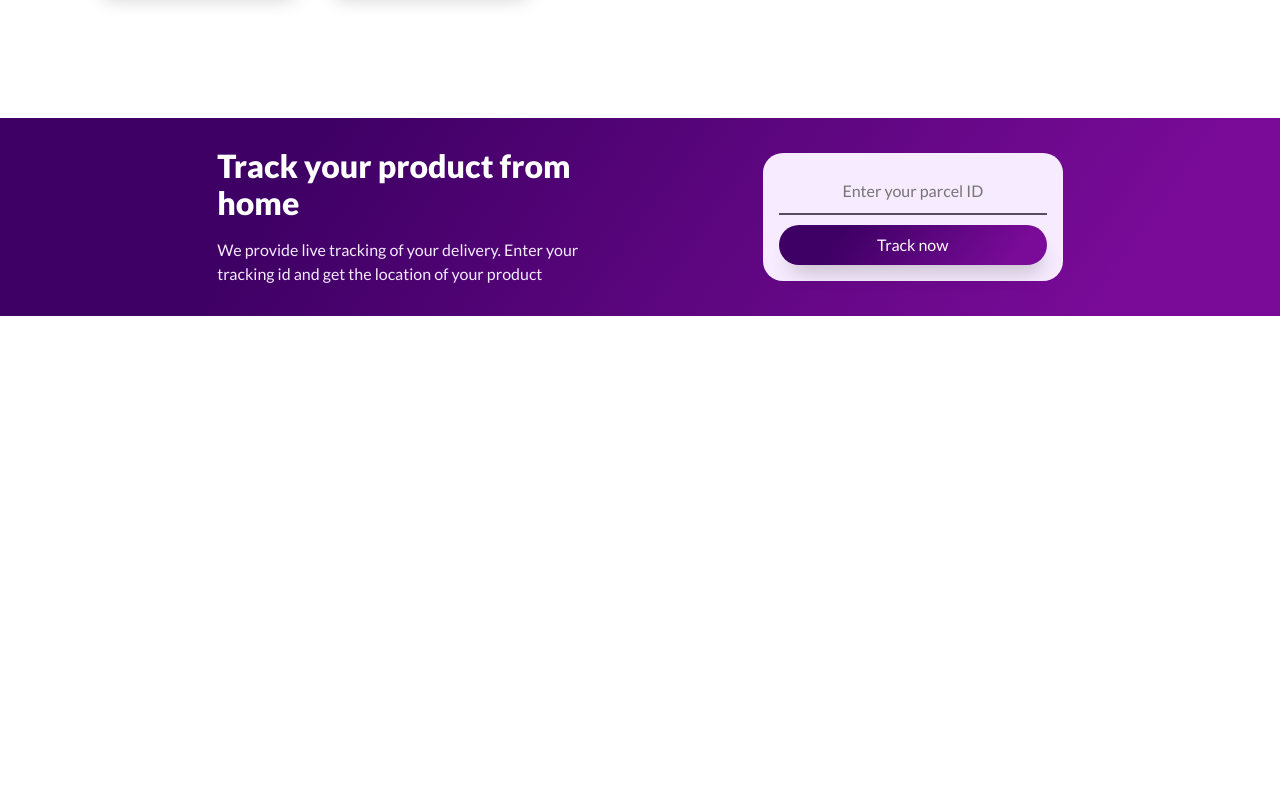
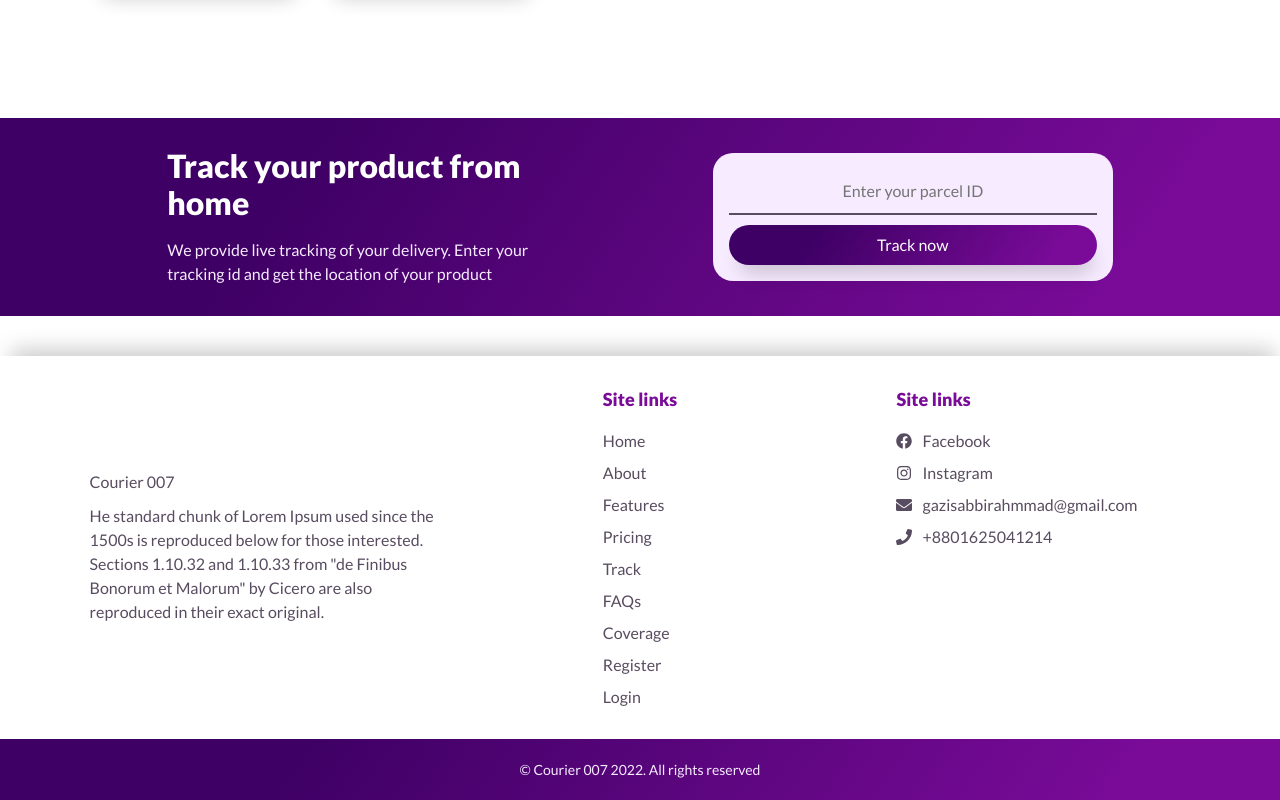
Before and after one commit to sifatulrabbi/courier-seven-webapp, a React (Create React App) app: page / in a window 1280 px wide. Shown: the part 592-1392 px from the top of the page. Before the commit the page ends 908 px from the top, so only its background shows below. Built offline with nearby package versions, Linux system fonts and the light colour scheme.

Commit message:
feat(component): add footer component

```diff
--- a/src/App.jsx
+++ b/src/App.jsx
@@ -1,7 +1,7 @@
 import React from "react";
 import "./styles/main.scss";
 import { Route, Routes, BrowserRouter as Router } from "react-router-dom";
-import { Navbar } from "./components";
+import { Navbar, Footer } from "./components";
 import { Home } from "./pages";
 
 function App() {
@@ -11,6 +11,7 @@ function App() {
       <Routes>
         <Route path="/" element={<Home />} />
       </Routes>
+      <Footer />
     </Router>
   );
 }
--- a/src/assets/index.js
+++ b/src/assets/index.js
@@ -1,3 +1,3 @@
 export { default as brandLogo } from "./logo.svg";
-export * from "./navbar.data";
 export { default as heroImg } from "./hero-img.png";
+export * from "./site-links";
--- a/src/assets/navbar.data.js
+++ b/src/assets/site-links.js
@@ -1,4 +1,4 @@
-export const navbarData = [
+export const siteLinks = [
   {
     name: "Home",
     link: "/",
@@ -20,6 +20,14 @@ export const navbarData = [
     link: "/",
   },
   {
+    name: "FAQs",
+    link: "/",
+  },
+  {
+    name: "Coverage",
+    link: "/",
+  },
+  {
     name: "Register",
     link: "/",
   },
--- /dev/null
+++ b/src/components/footer/footer.jsx
@@ -0,0 +1,62 @@
+import React from "react";
+import { Link } from "react-router-dom";
+import { siteLinks } from "../../assets";
+import { FaFacebook, FaInstagram, FaEnvelope, FaPhone } from "react-icons/fa";
+
+export default function Footer() {
+  return (
+    <>
+      <footer className="footer">
+        <div className="footer-about">
+          <div className="brand">Courier 007</div>
+          <p className="about">
+            He standard chunk of Lorem Ipsum used since the 1500s is reproduced
+            below for those interested. Sections 1.10.32 and 1.10.33 from "de
+            Finibus Bonorum et Malorum" by Cicero are also reproduced in their
+            exact original.
+          </p>
+        </div>
+        <div className="site-links">
+          <h3 className="site-links-title">Site links</h3>
+          <ul className="site-links-list">
+            {siteLinks.map((data) => (
+              <li className="site-links-list-item">
+                <Link to={data.link}>{data.name}</Link>
+              </li>
+            ))}
+          </ul>
+        </div>
+        <div className="contact-links">
+          <h3 className="contact-links-title">Site links</h3>
+          <ul className="contact-links-list">
+            <li className="contact-links-list-item">
+              <FaFacebook />
+              <Link to="/" target="_blank">
+                Facebook
+              </Link>
+            </li>
+            <li className="contact-links-list-item">
+              <FaInstagram />
+              <Link to="/" target="_blank">
+                Instagram
+              </Link>
+            </li>
+            <li className="contact-links-list-item">
+              <FaEnvelope />
+              <Link to="/" target="_blank">
+                gazisabbirahmmad@gmail.com
+              </Link>
+            </li>
+            <li className="contact-links-list-item">
+              <FaPhone />
+              <Link to="mailto:" target="_blank">
+                +8801625041214
+              </Link>
+            </li>
+          </ul>
+        </div>
+      </footer>
+      <div className="page-bottom">© Courier 007 2022. All rights reserved</div>
+    </>
+  );
+}
--- a/src/components/index.js
+++ b/src/components/index.js
@@ -3,3 +3,4 @@ export { default as FormGroup } from "./form-group/form-group";
 export { default as Navbar } from "./navbar/navbar";
 export { default as Hero } from "./hero/hero";
 export { default as TrackingSection } from "./tracking-section/tracking-section";
+export { default as Footer } from "./footer/footer";
--- a/src/components/navbar/navbar.jsx
+++ b/src/components/navbar/navbar.jsx
@@ -1,12 +1,12 @@
 import React from "react";
 import { Link } from "react-router-dom";
 import { FaEquals, FaTimes } from "react-icons/fa";
-import { navbarData } from "../../assets";
+import { siteLinks } from "../../assets";
 
 function NavMenu({ toggleMenu }) {
   return (
     <ul className="navbar-links-list">
-      {navbarData.map((data) => (
+      {siteLinks.map((data) => (
         <li key={data.link} className="navbar-links-list-item">
           <Link to={data.link} className="link" onClick={toggleMenu}>
             {data.name}
--- a/src/components/tracking-form/tracking-form.jsx
+++ b/src/components/tracking-form/tracking-form.jsx
@@ -22,6 +22,7 @@ export default function TrackingForm() {
         placeholder="Enter your parcel ID"
         value={parcelId}
         onChange={handleChange}
+        autoComplete="off"
       />
       <Button label="Track now" type="submit" />
     </form>
--- a/src/styles/_mixins.scss
+++ b/src/styles/_mixins.scss
@@ -1,6 +1,6 @@
 @mixin padding() {
-  padding-right: 1rem;
-  padding-left: 1rem;
+  padding-right: 1.6rem;
+  padding-left: 1.6rem;
 
   @media screen and (min-width: $breakpoint) {
     padding-right: 7vw;
--- /dev/null
+++ b/src/styles/components/_footer.scss
@@ -0,0 +1,70 @@
+.footer {
+  display: grid;
+  grid-template-columns: 1fr;
+  grid-template-rows: repeat(3, auto);
+  justify-items: center;
+  text-align: center;
+  grid-gap: 3rem;
+  margin-top: 4rem;
+  padding-top: 3rem;
+  padding-bottom: 3rem;
+  @include padding();
+  box-shadow: rgba(0, 0, 0, 0.2) 3px -15px 20px -8px;
+
+  @media screen and (min-width: $breakpoint) {
+    grid-template-columns: repeat(3, 1fr);
+    grid-template-rows: 1fr;
+    text-align: start;
+  }
+
+  &-about {
+    display: flex;
+    flex-direction: column;
+    align-items: center;
+    justify-content: center;
+    grid-gap: 1rem;
+
+    @media screen and (min-width: $breakpoint) {
+      align-items: flex-start;
+    }
+  }
+}
+
+.site-links-title,
+.contact-links-title {
+  font-size: $font-size-h4;
+  font-weight: $font-bold;
+  color: $primary-main;
+  margin-bottom: 1.6rem;
+}
+
+.site-links,
+.contact-links {
+  &-list {
+    display: flex;
+    flex-direction: column;
+    grid-gap: 0.8rem;
+  }
+}
+
+.contact-links {
+  &-list-item {
+    display: flex;
+    align-items: center;
+    grid-gap: 1rem;
+    justify-content: center;
+
+    @media screen and (min-width: $breakpoint) {
+      justify-content: flex-start;
+    }
+  }
+}
+
+.page-bottom {
+  background: $linear;
+  color: $white-secondary;
+  padding: 2rem 0;
+  @include padding();
+  text-align: center;
+  font-size: $font-size-caption;
+}
--- a/src/styles/components/_tracking-section.scss
+++ b/src/styles/components/_tracking-section.scss
@@ -33,7 +33,8 @@
   color: $black-secondary;
   padding: 1.6rem;
   border-radius: $border-radius;
-  min-width: 300px;
+  width: 100%;
+  max-width: 400px;
 
   input {
     padding: 1rem;
--- a/src/styles/components/index.scss
+++ b/src/styles/components/index.scss
@@ -3,3 +3,4 @@
 @import "./navbar";
 @import "./hero";
 @import "./tracking-section";
+@import "./footer";
```
